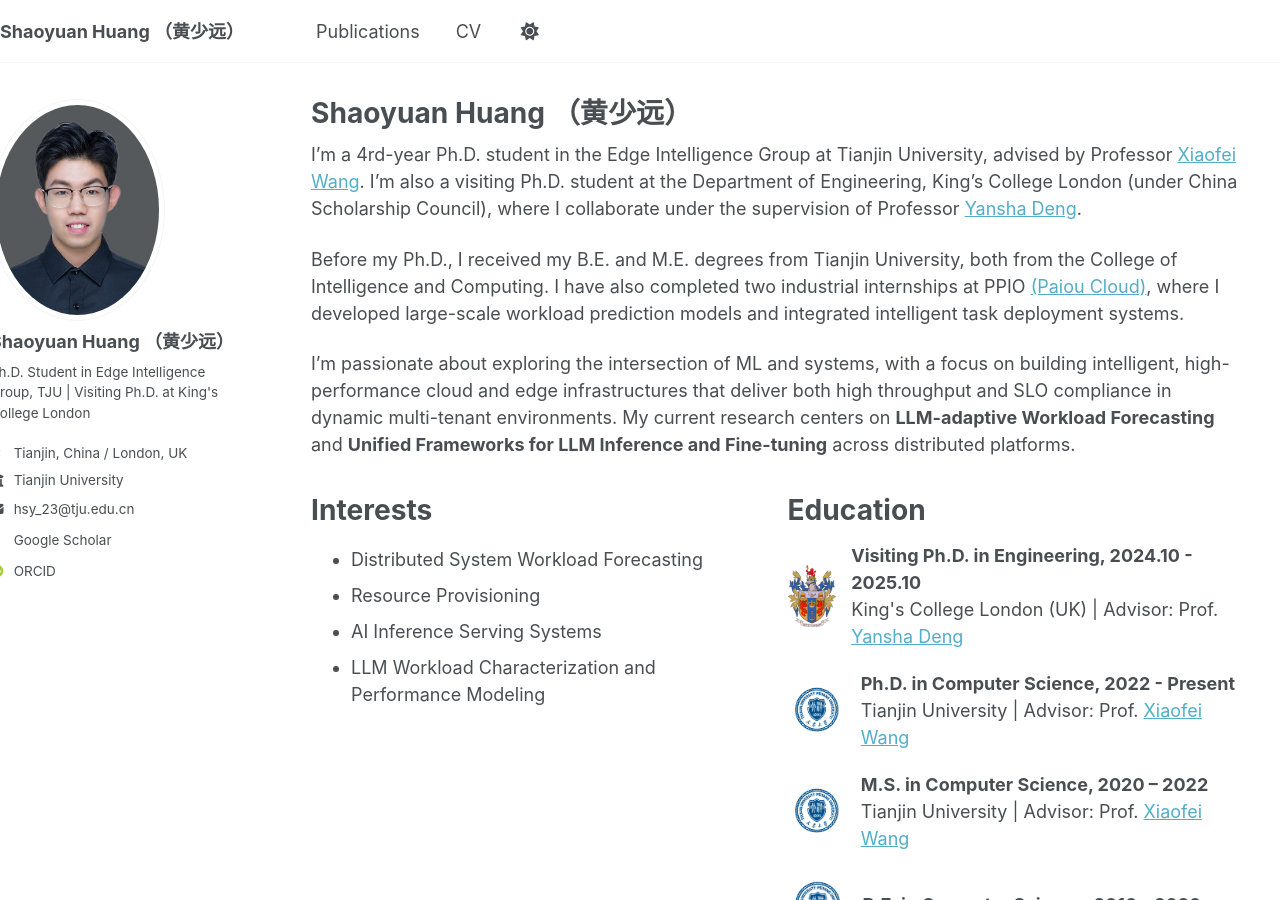
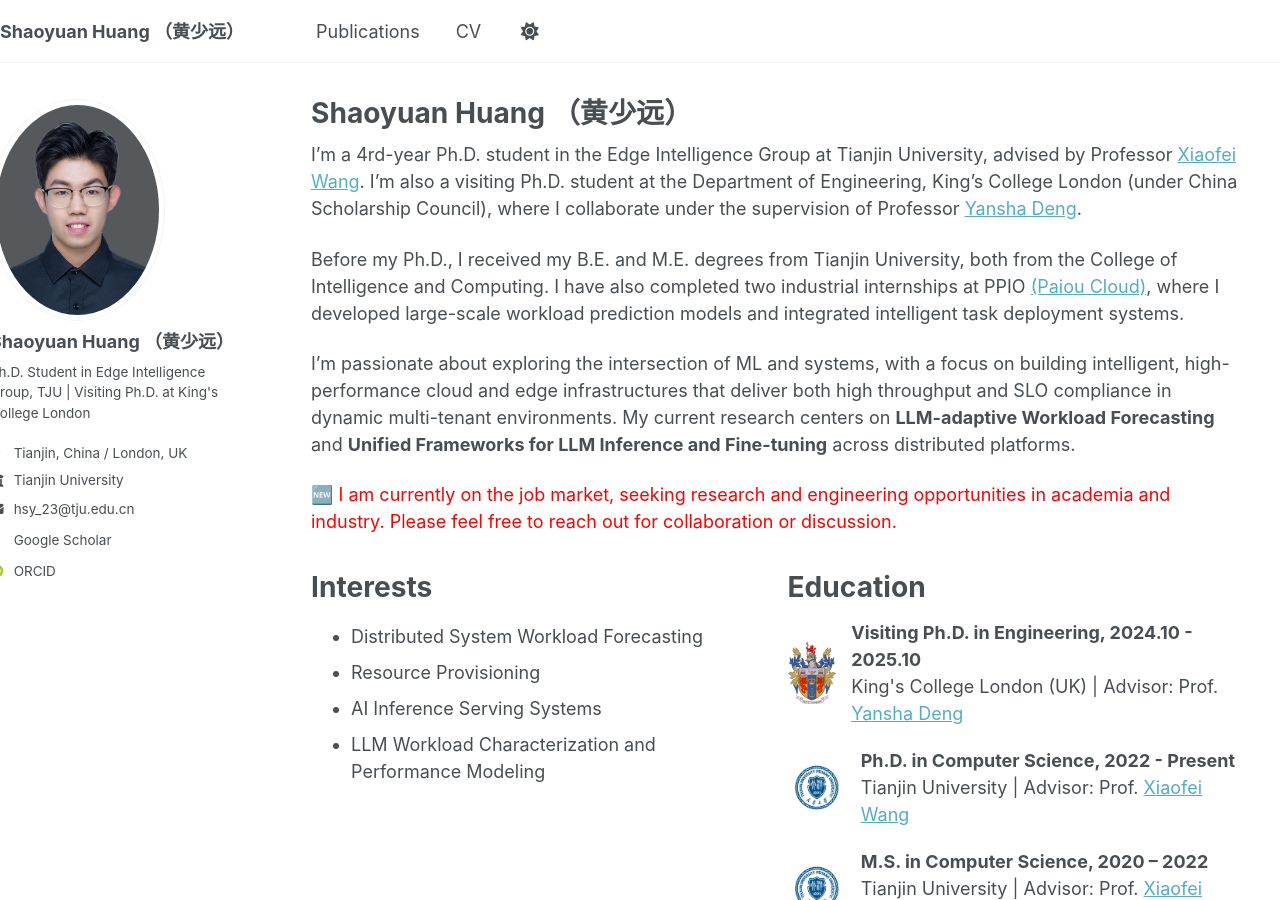
Before and after one commit to hsy23/ShaoyuanHuang, a Jekyll site: the page built from _pages/about.md, in a window 1280 px wide and 900 px high. Built offline with Jekyll 4.4.1, drawn with Linux system fonts in a browser that asks for light colours; some web fonts are replaced.

Commit message:
求职市场

```diff
--- a/_pages/about.md
+++ b/_pages/about.md
@@ -16,7 +16,7 @@ Before my Ph.D., I received my B.E. and M.E. degrees from Tianjin University, bo
 
 I'm passionate about exploring the intersection of ML and systems, with a focus on building intelligent, high-performance cloud and edge infrastructures that deliver both high throughput and SLO compliance in dynamic multi-tenant environments. My current research centers on **LLM-adaptive Workload Forecasting** and **Unified Frameworks for LLM Inference and Fine-tuning** across distributed platforms.
 
-<!-- 🆕 I am currently on the job market, seeking research and engineering opportunities in academia and industry. Please feel free to reach out for collaboration or discussion. -->
+<span style="color: red;">🆕 I am currently on the job market, seeking research and engineering opportunities in academia and industry. Please feel free to reach out for collaboration or discussion.</span>
 
 <div style="display: flex; flex-wrap: wrap; margin-top: 2em;">
   <!-- 左侧 Interests 部分 -->
```
